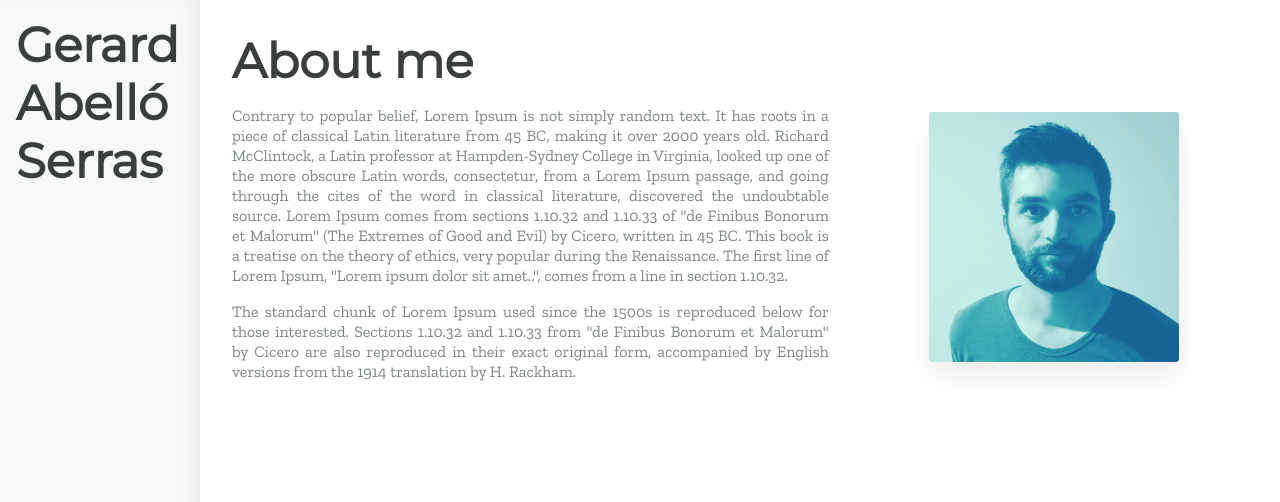
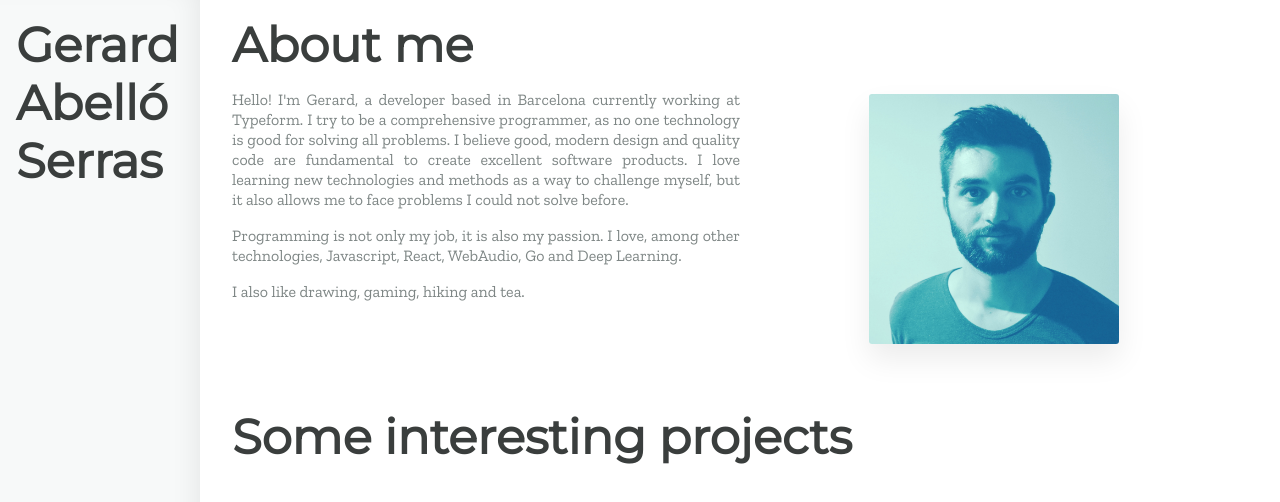
Before and after one commit to gerardabello/personal-site, a React app: page / in a window 1280 px wide. Shown: the top 502 px of the page. Built offline with nearby package versions, Linux system fonts and the light colour scheme.

Commit message:
Structure

```diff
--- a/src/app.jsx
+++ b/src/app.jsx
@@ -7,7 +7,7 @@ injectGlobal`
 `
 
 const sizes = {
-  tablet: 800,
+  tablet: 850,
   mobile: 630
 }
 
@@ -71,12 +71,32 @@ const TitleWrapper = styled.div`
   `}
 `
 
-const AboutMe = styled.div`
-  padding: 1em;
+const AboutMeContent = styled.div`
   min-width: 275px;
+
   ${media.mobile`
     min-width: 0px;
   `}
+`
+
+const AboutMe = styled.div`
+  padding: 1em;
+  margin-bottom: 2em;
+`
+
+const AboutMeWrapper = styled.div`
+  display: grid;
+  grid-template-columns: 1fr 1fr;
+  grid-template-rows: auto;
+
+  ${media.tablet`
+    grid-template-columns: 1fr;
+    grid-template-rows: auto;
+  `}
+`
+
+const Projects = styled.div`
+  padding: 1em;
 `
 
 const NameWrapper = styled.div`
@@ -99,12 +119,36 @@ const TitleImgWrapper = styled.div`
   }
 `
 
+const InlineImgWrapper = styled.div`
+  display: none;
+  ${media.tablet`
+    display: initial;
+  `}
+  ${media.mobile`
+    display: none;
+  `}
+
+  float: right;
+  padding: 1em;
+  padding-right: 0;
+
+  img {
+    width: 30vw;
+    margin-top: 6px;
+    border-radius: 3px;
+    box-shadow: rgba(0, 0, 0, 0.08) 0 15px 30px;
+  }
+`
+
 const ContentImgWrapper = styled.div`
   ${media.tablet`
     display: none;
   `}
 
-  padding: 1em;
+  ${media.mobile`
+    float: right;
+  `}
+
   display: flex;
   justify-content: center;
   align-items: flex-start;
@@ -112,29 +156,7 @@ const ContentImgWrapper = styled.div`
   img {
     max-width: 100%;
     width: 250px;
-    margin-top: 80px;
-    border-radius: 3px;
-    box-shadow: rgba(0, 0, 0, 0.08) 0 15px 30px;
-  }
-`
-
-const InlineImgWrapper = styled.div`
-  display: none;
-  ${media.tablet`
-    display: initial;
-  `}
-
-  ${media.mobile`
-    display: none;
-  `}
-
-  padding: 1em;
-  float: right;
-  margin-top: 6px;
-
-
-  img {
-    width: 210px;
+    margin-top: 20px;
     border-radius: 3px;
     box-shadow: rgba(0, 0, 0, 0.08) 0 15px 30px;
   }
@@ -142,14 +164,7 @@ const InlineImgWrapper = styled.div`
 
 const Content = styled.div`
   padding: 1em;
-  display: grid;
-  grid-template-columns: 1.5fr 1fr;
-  grid-template-rows: auto;
-
-  ${media.tablet`
-    grid-template-columns: 1fr;
-    grid-template-rows: auto;
-  `}
+  padding-top: 0;
 `
 
 const Name = styled.h1`
@@ -187,42 +202,42 @@ export default class App extends Component {
         <Content>
           <AboutMe>
             <SectionTitle>About me</SectionTitle>
+            <AboutMeWrapper>
+              <AboutMeContent>
                 <InlineImgWrapper>
                   <img src='/assets/imgs/profile2.jpg' />
                 </InlineImgWrapper>
                 <Paragraph>
-              Contrary to popular belief, Lorem Ipsum is not simply random text.
-              It
-              has roots in a piece of classical Latin literature from 45 BC,
-              making
-              it over 2000 years old. Richard McClintock, a Latin professor at
-              Hampden-Sydney College in Virginia, looked up one of the more
-              obscure
-              Latin words, consectetur, from a Lorem Ipsum passage, and going
-              through the cites of the word in classical literature, discovered
-              the
-              undoubtable source. Lorem Ipsum comes from sections 1.10.32 and
-              1.10.33 of "de Finibus Bonorum et Malorum" (The Extremes of Good
-              and
-              Evil) by Cicero, written in 45 BC. This book is a treatise on the
-              theory of ethics, very popular during the Renaissance. The first
-              line
-              of Lorem Ipsum, "Lorem ipsum dolor sit amet..", comes from a line
-              in
-              section 1.10.32.
+                  Hello! I'm Gerard, a developer based in Barcelona currently
+                  working at Typeform. I try to be a
+                  comprehensive programmer, as no one technology is good for
+                  solving
+                  all problems. I believe good, modern design and quality code
+                  are
+                  fundamental to create excellent software products. I love
+                  learning
+                  new technologies and methods as a way to challenge myself, but
+                  it
+                  also allows me to face problems I could not solve before.
                 </Paragraph>
                 <Paragraph>
-              The standard chunk of Lorem Ipsum used since the 1500s is
-              reproduced
-              below for those interested. Sections 1.10.32 and 1.10.33 from "de
-              Finibus Bonorum et Malorum" by Cicero are also reproduced in their
-              exact original form, accompanied by English versions from the 1914
-              translation by H. Rackham.
+                  Programming is not only my job, it is also my passion. I love,
+                  among other technologies, Javascript, React, WebAudio, Go and
+                  Deep
+                  Learning.
                 </Paragraph>
-          </AboutMe>
+                <Paragraph>
+                  I also like drawing, gaming, hiking and tea.
+                </Paragraph>
+              </AboutMeContent>
               <ContentImgWrapper>
                 <img src='/assets/imgs/profile2.jpg' />
               </ContentImgWrapper>
+            </AboutMeWrapper>
+          </AboutMe>
+          <Projects>
+            <SectionTitle>Some interesting projects</SectionTitle>
+          </Projects>
         </Content>
       </Root>
     )
```
Also changed, not shown: 1 other file (tests, documents, lock files or other folders). Lines whose indentation alone changed are shown as unchanged.
